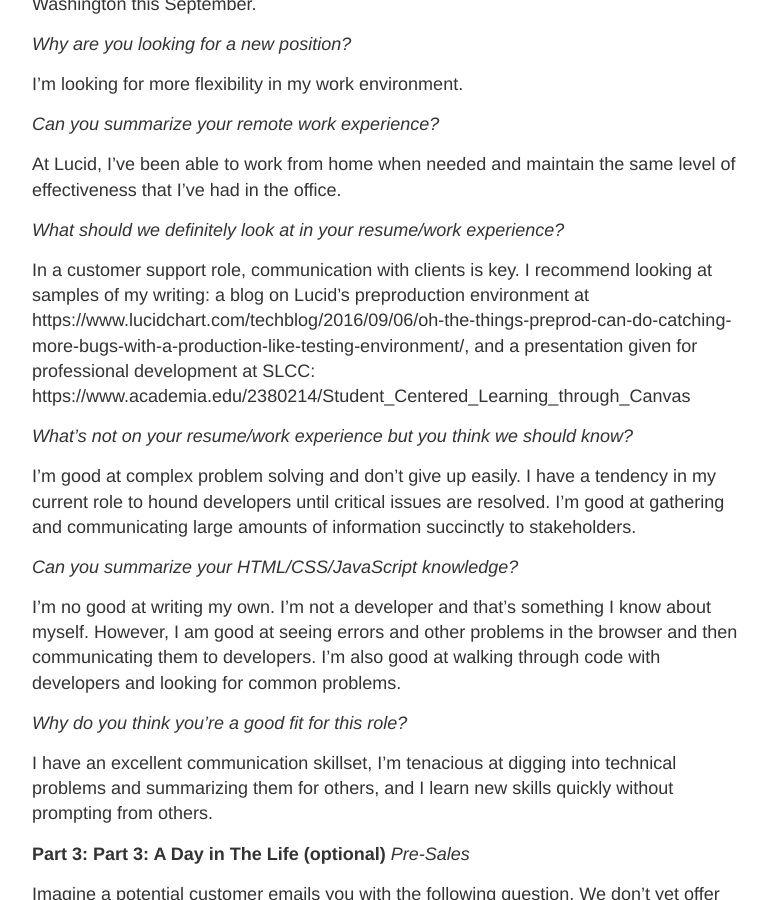
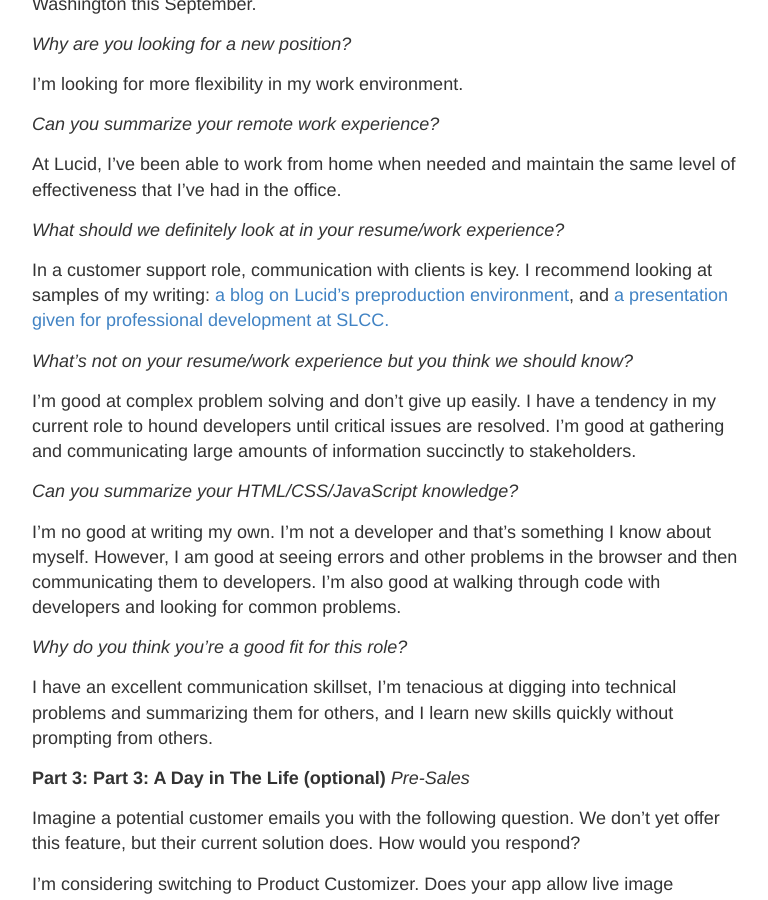
Before and after one commit to alangshall/alangshall.github.io, a Jekyll site: the page built from _posts/2017-05-03-skyverge.md, in a window 1280 px wide and 900 px high, scrolled down 552 px. Shown: the whole window, without its empty margins (248-1016 px from the left). Built offline with Jekyll 4.4.1, drawn with Linux system fonts in a browser that asks for light colours.

Commit message:
Clean up links.

```diff
--- a/_posts/2017-05-03-skyverge.md
+++ b/_posts/2017-05-03-skyverge.md
@@ -30,8 +30,7 @@ At Lucid, I've been able to work from home when needed and maintain the same lev
 
 <i>What should we definitely look at in your resume/work experience?</i>
 
-In a customer support role, communication with clients is key. I recommend looking at samples of my writing: a blog on Lucid's
-preproduction environment at https://www.lucidchart.com/techblog/2016/09/06/oh-the-things-preprod-can-do-catching-more-bugs-with-a-production-like-testing-environment/, and a presentation given for professional development at SLCC: https://www.academia.edu/2380214/Student_Centered_Learning_through_Canvas
+In a customer support role, communication with clients is key. I recommend looking at samples of my writing: <a href=" https://www.lucidchart.com/techblog/2016/09/06/oh-the-things-preprod-can-do-catching-more-bugs-with-a-production-like-testing-environment/">a blog on Lucid's preproduction environment</a>, and <a href="https://www.academia.edu/2380214/Student_Centered_Learning_through_Canvas">a presentation given for professional development at SLCC. </a>
 
 <i>What’s not on your resume/work experience but you think we should know?</i>
 
```
